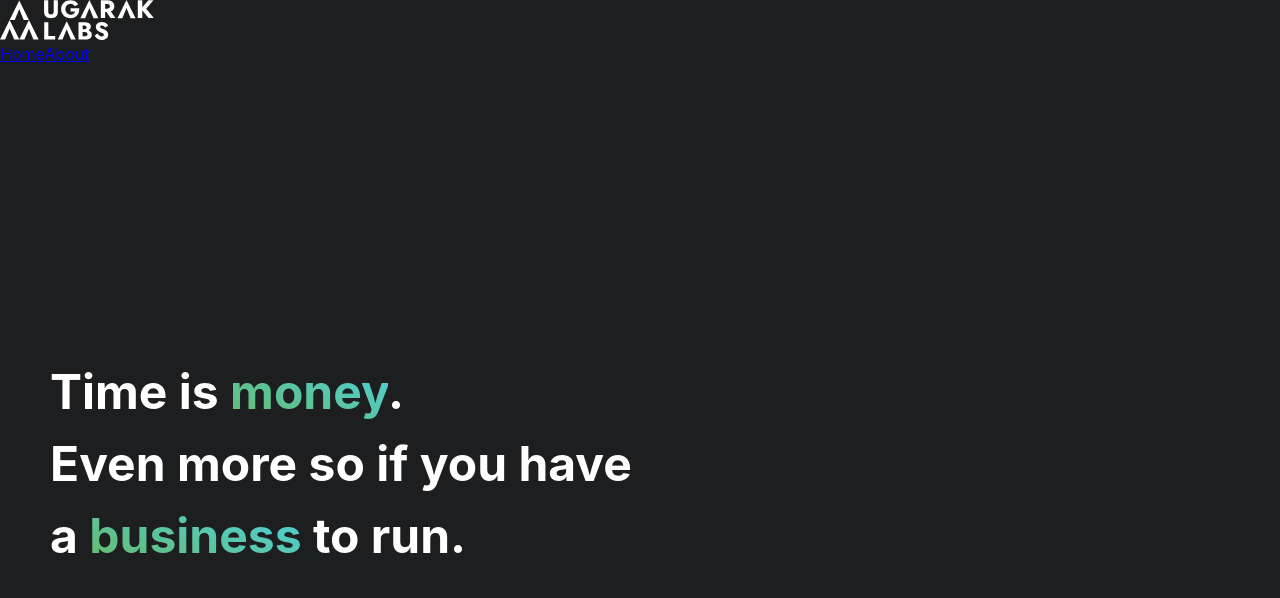
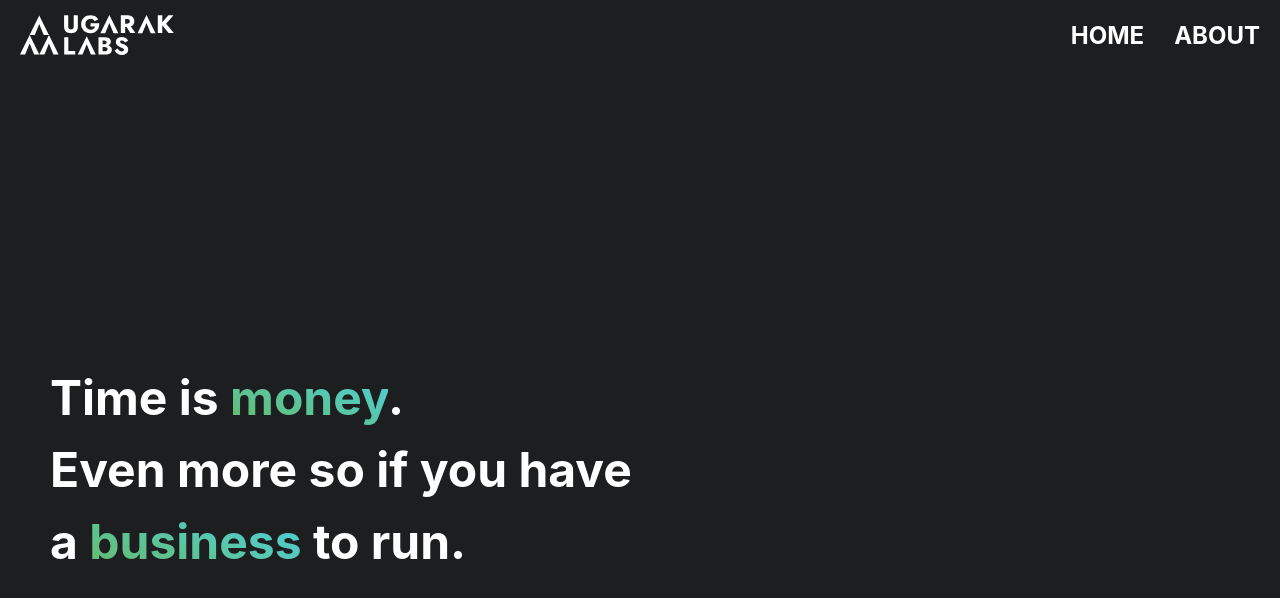
Before and after one commit to tmatyo/ugaraklabs_com, a Vue app: page / in a window 1280 px wide. Shown: the top 598 px of the page. Built offline with nearby package versions, Linux system fonts and the light colour scheme.

Commit message:
left out of previous

```diff
--- a/src/App.vue
+++ b/src/App.vue
@@ -17,3 +17,38 @@ import UgarakLogo from './components/UgarakLogo.vue';
 
 	<RouterView />
 </template>
+
+<style>
+
+header {
+	display: flex;
+	flex-direction: row;
+	align-items: center;
+	height: 70px;
+	padding: 20px;
+}
+
+header .wrapper {
+	display: flex;
+	flex-direction: column;
+	margin-left: auto;
+}
+
+header .wrapper nav a {
+	color: var(--color-text);
+	text-decoration: none;
+	text-transform: uppercase;
+	font-size: 1.5em;
+	font-weight: bold;
+	margin-left: 30px;
+}
+
+header .wrapper nav a:hover {
+	background: -webkit-linear-gradient(69deg, var(--color-brand-1), var(--color-brand-2));
+	-webkit-text-fill-color: transparent;
+	background-clip: text;
+	-webkit-background-clip: text;
+}
+
+
+</style>
```
